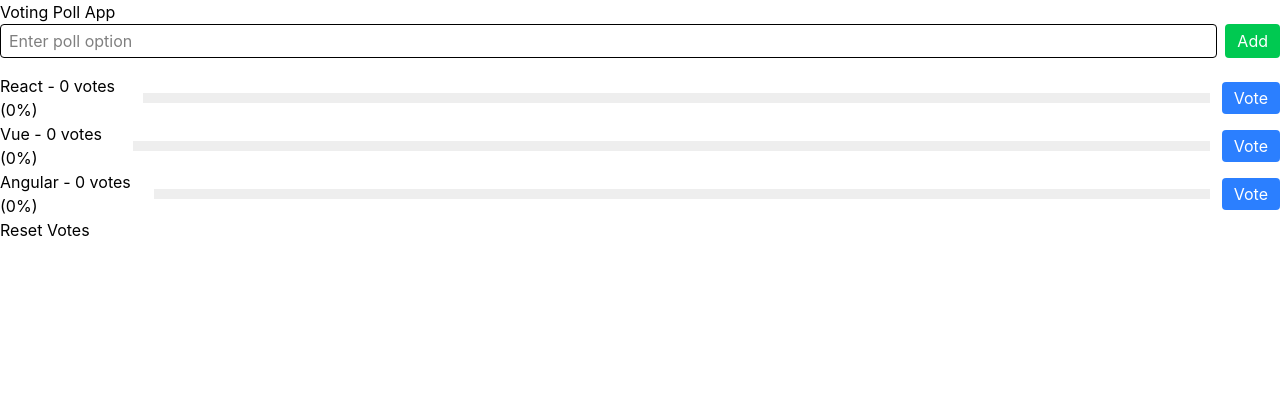
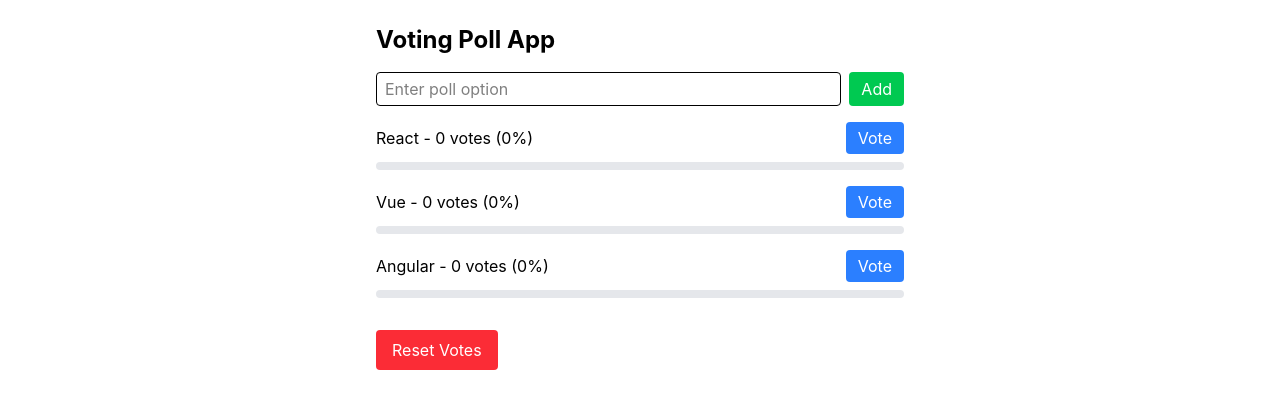
Before and after one commit to safiabulle/Voting-Poll-App, a React (Vite) app: page / in a window 1280 px wide. Shown: the top 408 px of the page. Built offline with nearby package versions, Linux system fonts and the light colour scheme.

Commit message:
Improve UI design

```diff
--- a/src/App.jsx
+++ b/src/App.jsx
@@ -3,6 +3,7 @@
 import PollForm from "./components/PollForm";
 
 function App() {
+  // Poll options (loaded from localStorage if available)
   const [options, setOptions] = useState(() => {
   const savedOptions = localStorage.getItem("pollOptions");
 
@@ -29,7 +30,7 @@
   );
   setHasVoted(true);
 };
-
+// Reset all votes back to zero
 const handleReset = () => {
   setOptions(prevOptions =>
     prevOptions.map(option => ({
@@ -41,6 +42,7 @@
   setHasVoted(false);
 };
 
+//Add a new poll option from user input
 const handleAddOption = (name) => {
   setOptions(prevOptions => [
     ...prevOptions,
@@ -51,16 +53,17 @@
     }
   ]);
 };
-
+// Save options to localStorage whenever they change
 useEffect(() => {
   localStorage.setItem("pollOptions", JSON.stringify(options));
 }, [options]);
 
+// Calculate total votes for percentage display
 const totalVotes = options.reduce((sum, option) => sum + option.votes, 0);
 
   return (
-    <div>
-      <h1>Voting Poll App</h1>
+    <div className="max-w-xl mx-auto p-6">
+      <h1 className="text-2xl font-bold mb-4">Voting Poll App</h1>
 
     <PollForm onAddOption={handleAddOption} />
 
@@ -69,7 +72,10 @@
       hasVoted={hasVoted}
       totalVotes={totalVotes}
       />
-      <button onClick={handleReset}>
+      <button
+      onClick={handleReset}
+      className="mt-4 bg-red-500 text-white px-4 py-2 rounded"
+      >
       Reset Votes
       </button>
     </div>
--- a/src/components/PollOption.jsx
+++ b/src/components/PollOption.jsx
@@ -4,20 +4,12 @@
   : Math.round((option.votes / totalVotes) * 100);
 
    return (
-    <div className="flex items-center gap-3">
+    <div className="mb-4">
+    <div className="flex justify-between items-center">
       <p>
         {option.name} - {option.votes} votes ({percentage}%)
       </p>
 
-      <div style={{ background: "#eee", width: "100%", height: "10px" }}>
-  <div
-    style={{
-      width: `${percentage}%`,
-      height: "100%",
-      background: "blue"
-    }}
-  ></div>
-</div>
 
     <button
           onClick={() => onVote(option.id)}
@@ -27,6 +19,15 @@
           Vote
         </button>
       </div>
+
+ <div className="w-full bg-gray-200 h-2 mt-2 rounded">
+        <div
+          className="bg-blue-500 h-2 rounded"
+          style={{ width: `${percentage}%` }}
+        ></div>
+      </div>
+
+    </div>
   );
 };
 
```
Lines whose indentation alone changed are shown as unchanged.
